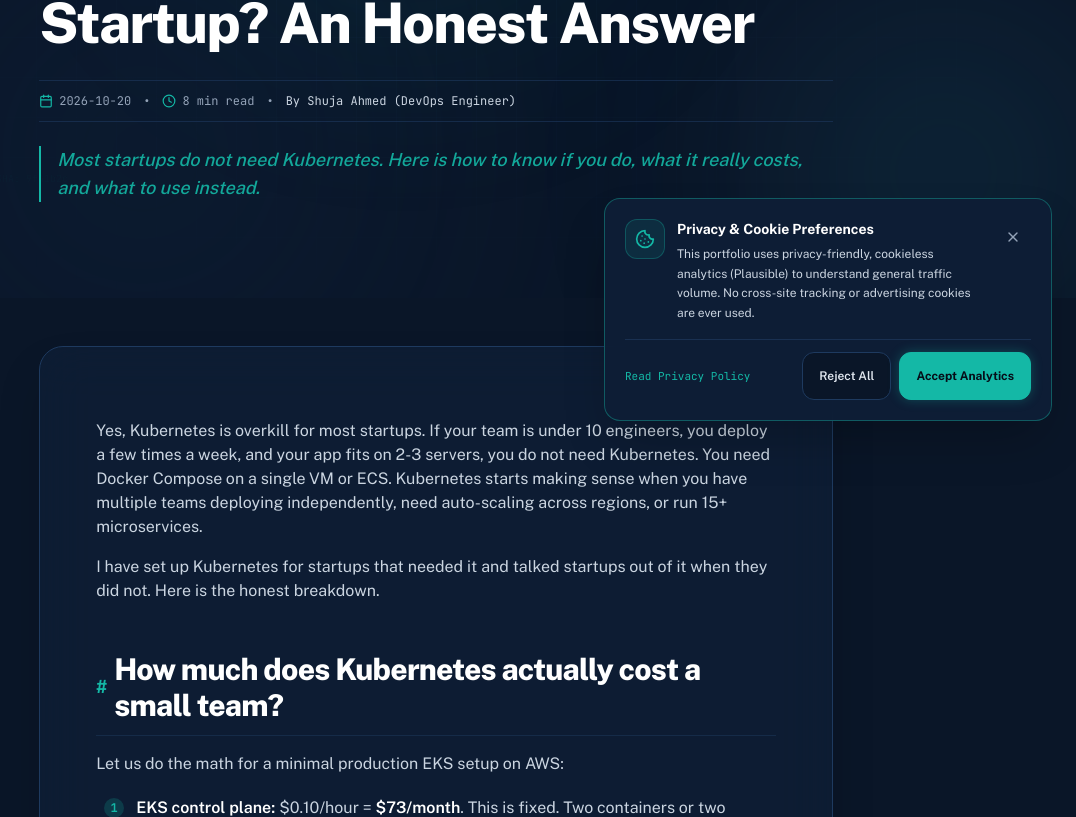
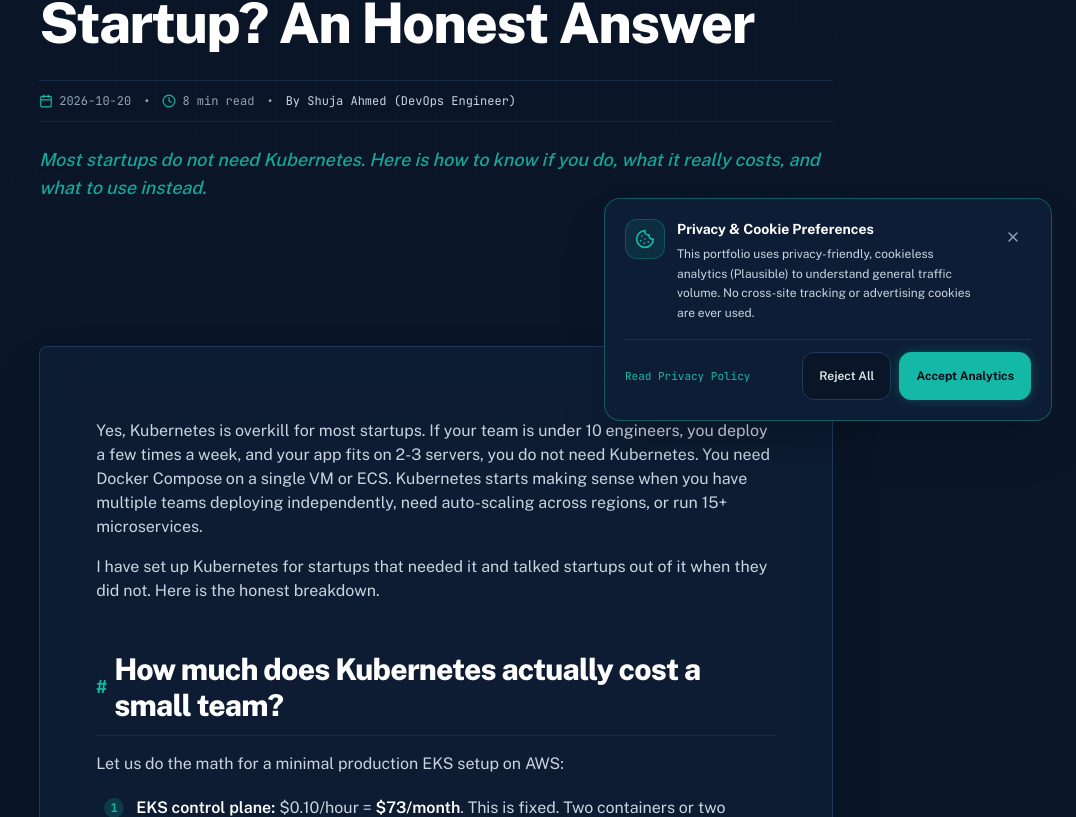
Before and after one commit to ShujaAhmed786/portfolio, a Next.js app: page /blog/is-kubernetes-overkill-for-startups in a window 1280 px wide. Shown: the part 363-1180 px from the top of the page, without its empty margins (204-1280 px from the left). Built offline with nearby package versions, Linux system fonts and the light colour scheme.

Commit message:
De-slop: new fonts, flat backgrounds, no orbs or glow (blog post page)

```diff
--- a/src/app/blog/[slug]/page.tsx
+++ b/src/app/blog/[slug]/page.tsx
@@ -141,7 +141,7 @@ export default function BlogPostPage({ params }: BlogPostPageProps) {
       />
 
       {/* Article Header */}
-      <AnimatedGridBackground className="py-14 md:py-24" showOrbs={true}>
+      <AnimatedGridBackground className="py-14 md:py-24" showOrbs={false}>
         <div className="mx-auto max-w-4xl px-[clamp(16px,4vw,60px)]">
           {/* Back link */}
           <Link
@@ -185,7 +185,7 @@ export default function BlogPostPage({ params }: BlogPostPageProps) {
           </div>
 
           {/* Excerpt Lead */}
-          <p className="mt-6 text-base sm:text-lg text-teal-accent/90 font-medium leading-relaxed italic border-l-2 border-teal-accent pl-4">
+          <p className="mt-6 text-base sm:text-lg text-teal-accent/90 font-medium leading-relaxed italic">
             {post.excerpt}
           </p>
         </div>
@@ -193,7 +193,7 @@ export default function BlogPostPage({ params }: BlogPostPageProps) {
 
       {/* Article Body */}
       <section className="relative py-12 px-[clamp(16px,4vw,60px)] max-w-4xl mx-auto w-full z-20">
-        <div className="rounded-3xl border border-devops-border bg-navy-850/80 p-6 sm:p-10 md:p-14 backdrop-blur-xl shadow-2xl">
+        <div className="rounded-lg border border-devops-border bg-navy-850/80 p-6 sm:p-10 md:p-14 backdrop-blur-xl shadow-2xl">
           <BlogPostContent content={post.content} />
 
           {/* Author Sign-off */}
@@ -219,7 +219,7 @@ export default function BlogPostPage({ params }: BlogPostPageProps) {
         </div>
 
         {/* Mandatory CTA: Book a Free Consultation at end of every post */}
-        <div className="mt-12 rounded-3xl border border-teal-accent/40 bg-gradient-to-r from-navy-850 via-navy-800 to-navy-850 p-8 sm:p-12 text-center shadow-2xl relative overflow-hidden">
+        <div className="mt-12 rounded-lg border border-teal-accent/40 bg-gradient-to-r from-navy-850 via-navy-800 to-navy-850 p-8 sm:p-12 text-center shadow-2xl relative overflow-hidden">
           <div
             className="absolute -bottom-20 -right-20 h-48 w-48 rounded-full blur-3xl opacity-20 pointer-events-none"
             style={{ background: "#14B8A6" }}
@@ -242,7 +242,7 @@ export default function BlogPostPage({ params }: BlogPostPageProps) {
                 href="https://calendly.com/shujaahmed198/30min"
                 target="_blank"
                 rel="noopener noreferrer"
-                className="w-full sm:w-auto inline-flex items-center justify-center gap-2 rounded-xl bg-teal-accent px-8 py-3.5 text-sm font-bold text-navy-950 shadow-[0_0_20px_rgba(20,184,166,0.3)] hover:bg-teal-glow transition-all min-h-[48px]"
+                className="w-full sm:w-auto inline-flex items-center justify-center gap-2 rounded-xl bg-teal-accent px-8 py-3.5 text-sm font-bold text-navy-950 hover:bg-teal-glow transition-all min-h-[48px]"
               >
                 <span>Book a free consultation</span>
                 <ArrowRight className="h-4 w-4" />
```
